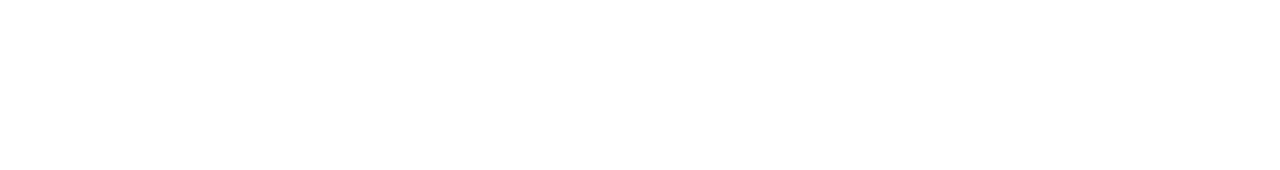
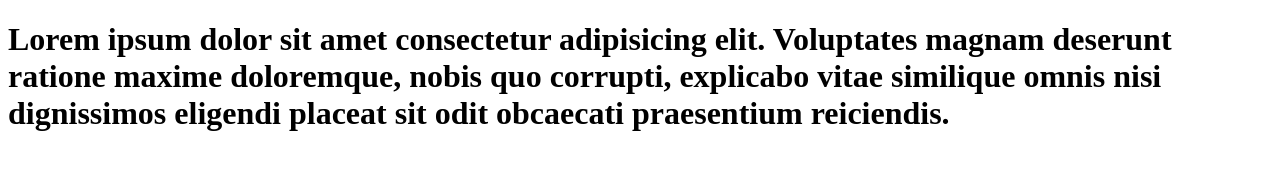
Before and after one commit to L4RBI/hello, a plain HTML site: page index.html in a window 1280 px wide. Drawn offline with Linux system fonts and the light colour scheme.

Commit message:
added h1

```diff
--- a/index.html
+++ b/index.html
@@ -9,7 +9,7 @@
 </head>
 
 <body>
-
+    <h1>Lorem ipsum dolor sit amet consectetur adipisicing elit. Voluptates magnam deserunt ratione maxime doloremque, nobis quo corrupti, explicabo vitae similique omnis nisi dignissimos eligendi placeat sit odit obcaecati praesentium reiciendis.</h1>
 </body>
 
 </html>
```
